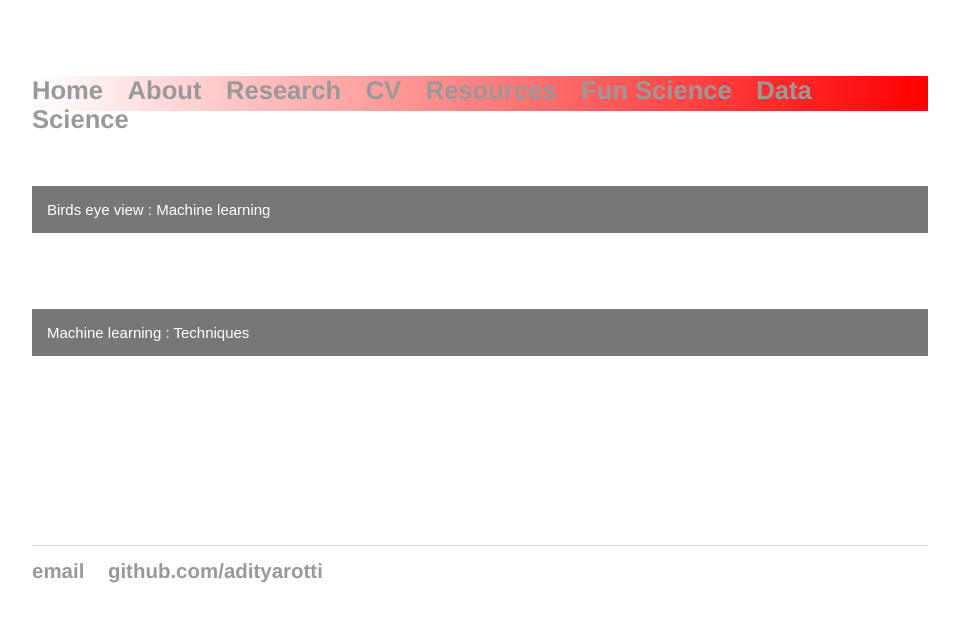
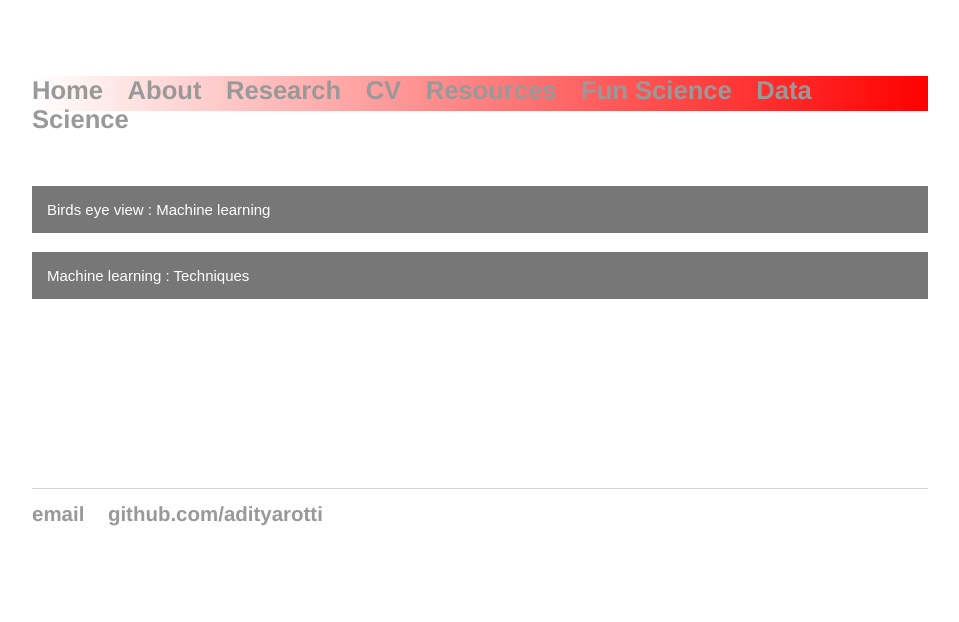
Before and after one commit to adityarotti/adityarotti.github.io, a Jekyll site: the page built from data_science/index.html, in a window 1280 px wide. Shown: the top 622 px of the page, without its empty margins (160-1119 px from the left). Built offline with Jekyll 4.4.1, drawn with Linux system fonts in a browser that asks for light colours.

Commit message:
changed cell spacing

```diff
--- a/data_science/index.html
+++ b/data_science/index.html
@@ -21,7 +21,7 @@ title: Data Science
 		</ul>
 	</div>
 
-	<p style="margin-bottom:2cm;"></p>
+	<p style="margin-bottom:0.5cm;"></p>
 
 	<button type="button" class="collapsible">
 	Machine learning : Techniques
```
